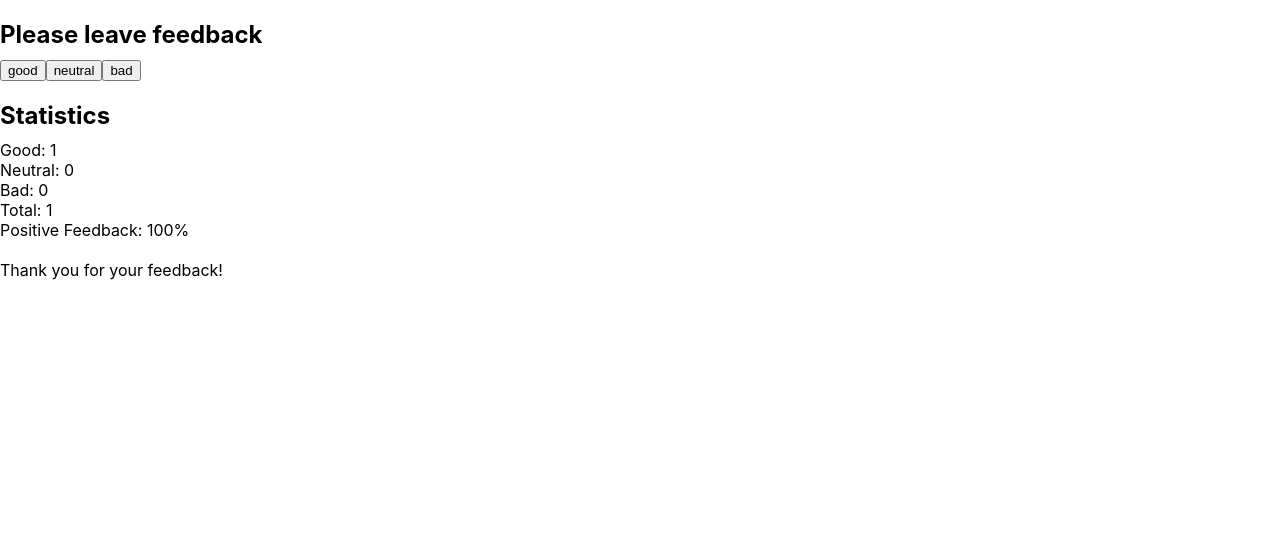
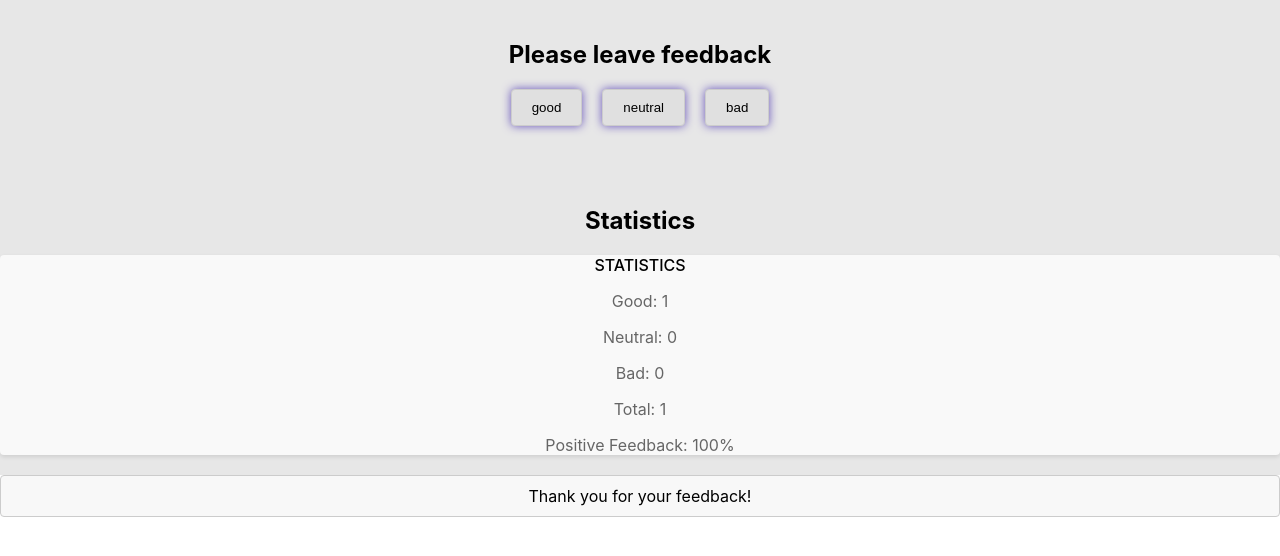
Before and after one commit to PetroShutak/goit-react-hw-02-feedback, a React (Create React App) app: page / in a window 1280 px wide. Both pictures are taken after a click on the button "good". Shown: the top 556 px of the page. Built offline with nearby package versions, Linux system fonts and the light colour scheme.

Commit message:
added css to all el

```diff
--- a/src/components/FeedbackOptions/FeedbackOptions.jsx
+++ b/src/components/FeedbackOptions/FeedbackOptions.jsx
@@ -1,10 +1,14 @@
-// import css from './FeedbackOptions.module.css';
 import PropTypes from 'prop-types';
+import css from './FeedbackOptions.module.css';
 
 export const FeedbackOptions = ({ options, onLeaveFeedback }) => (
-  <div>
+  <div className={css.feedbackOptions}>
     {options.map((option) => (
-      <button key={option} onClick={() => onLeaveFeedback(option)}>
+      <button
+        key={option}
+        className={css.button}
+        onClick={() => onLeaveFeedback(option)}
+      >
         {option}
       </button>
     ))}
--- a/src/components/FeedbackOptions/FeedbackOptions.module.css
+++ b/src/components/FeedbackOptions/FeedbackOptions.module.css
@@ -0,0 +1,20 @@
+.feedbackOptions {
+    display: flex;
+    justify-content: center;
+    margin-bottom: 20px;
+  }
+
+  .button {
+    margin: 0 10px;
+    padding: 10px 20px;
+    background-color: #e0e0e0;
+    border: 1px solid #ccc;
+    border-radius: 4px;
+    cursor: pointer;
+    box-shadow: #6754bb 0px 0px 10px 0px;
+    transition: background-color 250ms cubic-bezier(0.4, 0, 0.2, 1);
+  }
+
+  .button:hover {
+    background-color: #6754bb;
+  }
--- a/src/components/Notification/Notification.jsx
+++ b/src/components/Notification/Notification.jsx
@@ -1,7 +1,11 @@
-// import css from './Notification.module.css';
 import PropTypes from 'prop-types';
+import css from './Notification.module.css';
 
-export const Notification = ({ message }) => <p>{message}</p>;
+export const Notification = ({ message }) => (
+  <div className={css.notification}>
+    <p>{message}</p>
+  </div>
+);
 
 Notification.propTypes = {
   message: PropTypes.string.isRequired,
--- a/src/components/Notification/Notification.module.css
+++ b/src/components/Notification/Notification.module.css
@@ -0,0 +1,12 @@
+.notification {
+    background-color: #f8f8f8;
+    padding: 10px;
+    border: 1px solid #ccc;
+    border-radius: 4px;
+    margin-bottom: 10px;
+  }
+
+  .notification p {
+    margin: 0 auto;
+    text-align: center;
+  }
--- a/src/components/Section/Section.jsx
+++ b/src/components/Section/Section.jsx
@@ -3,7 +3,7 @@ import css from './Section.module.css';
 
 export const Section = ({ title, children }) => (
   <div className={css.section}>
-    <h2 className={css.title}>{title}</h2>
+    <h2 className={css.title_stat}>{title}</h2>
     {children}
   </div>
 );
--- a/src/components/Section/Section.module.css
+++ b/src/components/Section/Section.module.css
@@ -1,9 +1,13 @@
 .section {
-  margin-bottom: 20px;
+    padding: 20px 0;
+    background-color: #e7e7e7;
+    overflow: hidden;
+    color: black;
+    text-align: center;
 }
-
 .title {
-  font-size: 24px;
-  font-weight: bold;
-  margin-bottom: 10px;
+    font-family: 'Roboto', sans-serif;
+    font-size: 36px;
+    font-weight: 700;
+    text-align: center;
 }
--- a/src/components/Statistics/Statistics.jsx
+++ b/src/components/Statistics/Statistics.jsx
@@ -3,11 +3,12 @@ import css from './Statistics.module.css';
 
 export const Statistics = ({ good, neutral, bad, total, positivePercentage }) => (
   <div className={css.statistics}>
-    <p>Good: {good}</p>
-    <p>Neutral: {neutral}</p>
-    <p>Bad: {bad}</p>
-    <p>Total: {total}</p>
-    <p>Positive Feedback: {positivePercentage}%</p>
+    <h2 className={css.title_stat}>Statistics</h2>
+    <p className={css.statItem}>Good: {good}</p>
+    <p className={css.statItem}>Neutral: {neutral}</p>
+    <p className={css.statItem}>Bad: {bad}</p>
+    <p className={css.statItem}>Total: {total}</p>
+    <p className={css.statItem}>Positive Feedback: {positivePercentage}%</p>
   </div>
 );
 
--- a/src/components/Statistics/Statistics.module.css
+++ b/src/components/Statistics/Statistics.module.css
@@ -1,7 +1,20 @@
 .statistics {
-    margin-bottom: 20px;
-  }
+  background-color: #f9f9f9;
+  border-radius: 4px;
+  box-shadow: 0 2px 4px rgba(0, 0, 0, 0.1);
+}
 
-  .statistics p {
-    margin: 0;
-  }
+.statItem {
+  margin-bottom: 10px;
+  color: #666;
+}
+
+.statItem:last-child {
+  margin-bottom: 0;
+}
+
+.title_stat {
+  font-size: 16px;
+  font-weight: 500;
+  text-transform: uppercase;
+}
```
